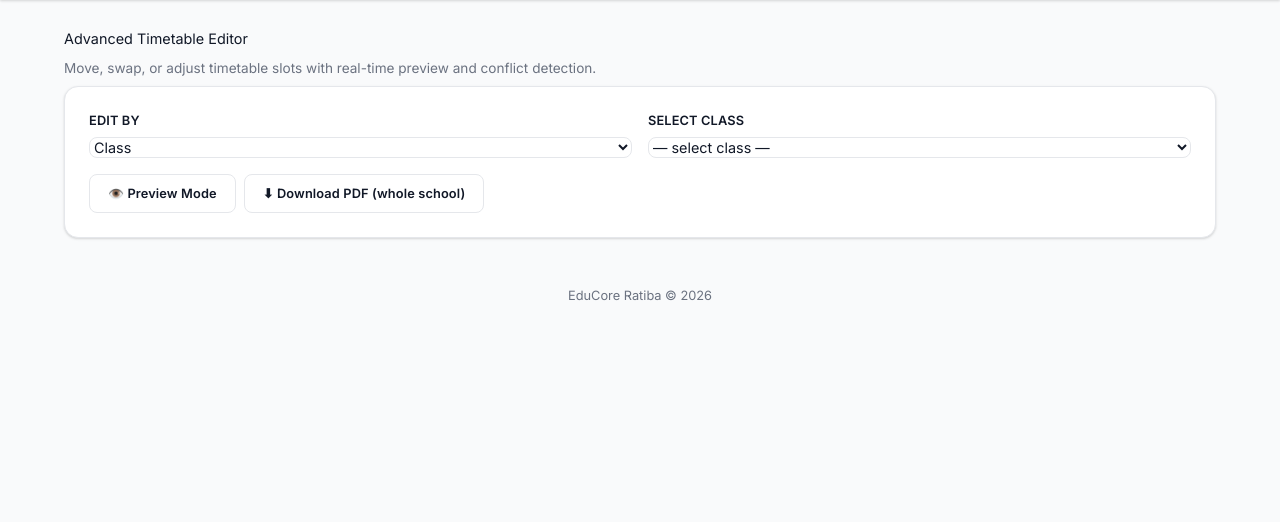
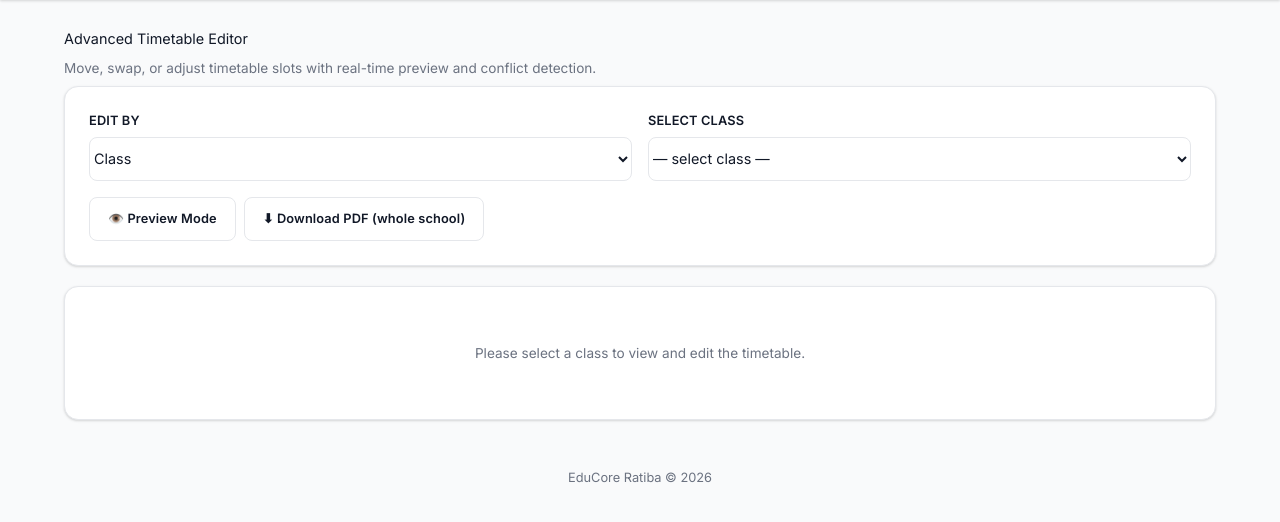
Before and after one commit to Muregis/Educore-Ratiba, a PHP site: page /fet-timetable/admin/edit-timetable.php in a window 1280 px wide. Shown: the part 111-633 px from the top of the page. Run offline with PHP 8.4, Linux system fonts and the light colour scheme; the visitor is signed in with stand-in values (Sample User, id 1); tables that the repository leaves empty or names only in its code hold one stand-in row (values such as "Sample post"); some libraries are stand-ins or nearby versions.

Commit message:
Update edit-timetable.php

```diff
--- a/admin/edit-timetable.php
+++ b/admin/edit-timetable.php
@@ -2,12 +2,24 @@
 declare(strict_types=1);
 session_start();
 require_once __DIR__ . '/../db/db.php';
-require_once __DIR__ . '/generate_engine.php';
+
+// Graceful function loading
+function loadGenerateEngine() {
+    $engineFile = __DIR__ . '/generate_engine.php';
+    if (file_exists($engineFile)) {
+        require_once $engineFile;
+        return true;
+    }
+    return false;
+}
 
 $schoolId = requireLoginAndGetSchoolId();
 $stmt = db()->prepare('SELECT * FROM schools WHERE id = ?');
 $stmt->execute([$schoolId]);
 $school = $stmt->fetch();
+
+// Load generate engine with graceful fallback
+$generateEngineLoaded = loadGenerateEngine();
 
 // Latest generated timetable for this school
 $stmt = db()->prepare(
@@ -18,10 +30,11 @@ $latestGeneration = $stmt->fetch();
 
 $editMode = $_GET['mode'] ?? 'class'; // class, teacher, room, subject
 $selectedId = (int) ($_GET['selected_id'] ?? 0);
-$previewMode = $_GET['preview'] ?? false;
+$previewMode = isset($_GET['preview']) && $_GET['preview'] === '1';
 
-// Get data based on edit mode
+// Get data based on edit mode with error handling
 $editItems = [];
+try {
     switch ($editMode) {
         case 'class':
             $editItems = getClasses($schoolId);
@@ -41,6 +54,13 @@ switch ($editMode) {
             $stmt->execute([$schoolId]);
             $editItems = $stmt->fetchAll();
             break;
+        default:
+            $editMode = 'class';
+            $editItems = getClasses($schoolId);
+    }
+} catch (Throwable $e) {
+    $error = "Failed to load $editMode data: " . $e->getMessage();
+    $editItems = [];
 }
 
 $error = null;
@@ -172,9 +192,10 @@ if ($_SERVER['REQUEST_METHOD'] === 'POST' && ($_POST['action'] ?? '') === 'swap_
     exit;
 }
 
-// Load the grid for display
+// Load the grid for display with error handling
 $slots = [];
 $hourSlotsInUse = [];
+try {
     if ($latestGeneration && $selectedId !== 0) {
         $whereClause = '';
         $params = [$latestGeneration['id'], $selectedId];
@@ -214,6 +235,10 @@ if ($latestGeneration && $selectedId !== 0) {
             $hourSlotsInUse[$s['hour_slot']] = true;
         }
     }
+} catch (Throwable $e) {
+    $error = "Failed to load timetable data: " . $e->getMessage();
+    $slots = [];
+}
 
 $days = ['Monday', 'Tuesday', 'Wednesday', 'Thursday', 'Friday'];
 $hourSlotsSorted = array_keys($hourSlotsInUse);
@@ -222,6 +247,10 @@ sort($hourSlotsSorted);
 $pageTitle = 'Edit Timetable — ' . $school['name'];
 require __DIR__ . '/_header.php';
 ?>
+
+<?php if ($error): ?>
+    <div class="error"><?php echo htmlspecialchars($error); ?></div>
+<?php endif; ?>
 
 <h2 style="margin-top:0;">Advanced Timetable Editor</h2>
 <p class="empty">
@@ -233,18 +262,18 @@ require __DIR__ . '/_header.php';
 <?php else: ?>
     <div class="card">
         <div class="flex flex-col md:flex-row gap-4 mb-4">
-            <div class="flex-1">
+            <div class="flex-1 w-full">
                 <label for="edit_mode">Edit By</label>
-                <select id="edit_mode" onchange="changeEditMode()" class="w-full">
+                <select id="edit_mode" onchange="changeEditMode()" class="w-full min-h-[44px]">
                     <option value="class" <?php echo $editMode === 'class' ? 'selected' : ''; ?>>Class</option>
                     <option value="teacher" <?php echo $editMode === 'teacher' ? 'selected' : ''; ?>>Teacher</option>
                     <option value="room" <?php echo $editMode === 'room' ? 'selected' : ''; ?>>Room</option>
                     <option value="subject" <?php echo $editMode === 'subject' ? 'selected' : ''; ?>>Subject</option>
                 </select>
             </div>
-            <div class="flex-1">
+            <div class="flex-1 w-full">
                 <label for="selected_item">Select <?php echo ucfirst($editMode); ?></label>
-                <select id="selected_item" onchange="changeSelectedItem()" class="w-full">
+                <select id="selected_item" onchange="changeSelectedItem()" class="w-full min-h-[44px]">
                     <option value="">— select <?php echo $editMode; ?> —</option>
                     <?php foreach ($editItems as $item): ?>
                         <option value="<?php echo (int) $item['id']; ?>" <?php echo $item['id'] == $selectedId ? 'selected' : ''; ?>>
@@ -256,42 +285,54 @@ require __DIR__ . '/_header.php';
         </div>
 
         <div class="flex gap-2 flex-wrap">
-            <button type="button" class="btn btn-secondary" onclick="togglePreviewMode()">
+            <button type="button" class="btn btn-secondary min-h-[44px]" onclick="togglePreviewMode()">
                 <?php echo $previewMode ? '📋 Edit Mode' : '👁️ Preview Mode'; ?>
             </button>
-            <a class="btn btn-secondary" href="../export/export.php?scope=whole-school">⬇ Download PDF (whole school)</a>
+            <a class="btn btn-secondary min-h-[44px]" href="../export/export.php?scope=whole-school">⬇ Download PDF (whole school)</a>
         </div>
     </div>
 
     <?php if ($selectedId !== 0): ?>
-        <div id="move-feedback"></div>
+        <div id="move-feedback" class="mb-4"></div>
 
         <!-- Preview Mode -->
         <?php if ($previewMode): ?>
-            <div class="card">
-                <h3>👁️ Preview Mode - Read-only View</h3>
-                <p class="empty">Switch to Edit Mode to make changes.</p>
+            <div class="card bg-light">
+                <div class="flex items-center justify-between mb-4">
+                    <h3 class="text-xl font-bold">👁️ Preview Mode - Read-only View</h3>
+                    <span class="text-muted text-sm">Changes are disabled in preview mode</span>
+                </div>
+                <p class="empty mb-4">Switch to Edit Mode to make changes.</p>
                 <?php renderTimetableGrid($slots, $days, $hourSlotsSorted, $editMode, true); ?>
             </div>
         <?php else: ?>
             <!-- Edit Mode -->
             <div class="card">
-                <h3>✏️ Edit Mode - Make Changes</h3>
-                <p class="empty">Use dropdowns to move slots, or select two slots to swap them.</p>
-                <div class="mb-4">
-                    <button type="button" class="btn btn-secondary" onclick="enableSwapMode()">🔄 Enable Swap Mode</button>
-                    <span id="swap-status" class="text-muted text-sm ml-2">Select first slot to swap</span>
+                <div class="flex items-center justify-between mb-4">
+                    <h3 class="text-xl font-bold">✏️ Edit Mode - Make Changes</h3>
+                    <span class="text-muted text-sm">Click slots to select for swapping</span>
+                </div>
+                <p class="empty mb-4">Use dropdowns to move slots, or select two slots to swap them.</p>
+                <div class="mb-4 flex flex-col sm:flex-row gap-2">
+                    <button type="button" class="btn btn-secondary min-h-[44px]" onclick="enableSwapMode()">
+                        🔄 Enable Swap Mode
+                    </button>
+                    <span id="swap-status" class="text-muted text-sm flex items-center">Select first slot to swap</span>
                 </div>
                 <?php renderTimetableGrid($slots, $days, $hourSlotsSorted, $editMode, false); ?>
             </div>
         <?php endif; ?>
+    <?php else: ?>
+        <div class="card bg-light">
+            <p class="empty text-center py-8">Please select a <?php echo $editMode; ?> to view and edit the timetable.</p>
+        </div>
     <?php endif; ?>
 <?php endif; ?>
 
 <?php
 function renderTimetableGrid($slots, $days, $hourSlots, $editMode, $isPreview) {
     if (empty($slots)) {
-        echo '<p class="empty">No scheduled slots found for this selection.</p>';
+        echo '<div class="bg-light p-6 rounded text-center"><p class="empty">No scheduled slots found for this selection.</p></div>';
         return;
     }
 
@@ -306,48 +347,48 @@ function renderTimetableGrid($slots, $days, $hourSlots, $editMode, $isPreview) {
         $grid[$day][$hour] = $slot;
     }
 ?>
-    <div class="overflow-x-auto">
-        <table class="min-w-full">
+    <div class="overflow-x-auto -mx-4 px-4">
+        <table class="min-w-full border-collapse">
             <thead>
-                <tr>
-                    <th>Time</th>
+                <tr class="bg-light">
+                    <th class="border border-gray-200 p-3 text-left font-semibold text-sm">Time</th>
                     <?php foreach ($days as $day): ?>
-                        <th><?php echo htmlspecialchars($day); ?></th>
+                        <th class="border border-gray-200 p-3 text-center font-semibold text-sm min-w-[140px]"><?php echo htmlspecialchars($day); ?></th>
                     <?php endforeach; ?>
                 </tr>
             </thead>
             <tbody>
                 <?php foreach ($hourSlots as $hour): ?>
-                    <tr>
-                        <td class="font-semibold"><?php echo htmlspecialchars($hour); ?></td>
+                    <tr class="hover:bg-gray-50 transition-colors">
+                        <td class="border border-gray-200 p-3 font-semibold text-sm whitespace-nowrap"><?php echo htmlspecialchars($hour); ?></td>
                         <?php foreach ($days as $day): ?>
-                            <td class="border border-gray-200 p-2 min-w-[150px]">
+                            <td class="border border-gray-200 p-2 min-w-[140px]">
                                 <?php if (isset($grid[$day][$hour])): ?>
                                     <?php $slot = $grid[$day][$hour]; ?>
-                                    <div class="bg-light p-2 rounded text-sm"
+                                    <div class="bg-white border border-gray-200 rounded p-2 text-sm transition-all hover:shadow-md"
                                          data-slot-id="<?php echo (int) $slot['id']; ?>"
                                          onclick="<?php echo $isPreview ? '' : 'selectSlotForSwap(' . (int) $slot['id'] . ')'; ?>"
-                                         style="cursor: <?php echo $isPreview ? 'default' : 'pointer'; ?>;">
-                                        <div class="font-semibold text-primary">
+                                         style="cursor: <?php echo $isPreview ? 'default' : 'pointer'; ?>; min-height: 60px;">
+                                        <div class="font-semibold text-primary text-xs mb-1">
                                             <?php echo htmlspecialchars($slot['subject_name'] ?? $slot['activity_name'] ?? '—'); ?>
                                         </div>
-                                        <div class="text-muted text-xs">
+                                        <div class="text-muted text-xs space-y-0.5">
                                             <?php if ($editMode !== 'teacher'): ?>
-                                                👤 <?php echo htmlspecialchars($slot['teacher_name'] ?? '—'); ?>
+                                                <div>👤 <?php echo htmlspecialchars($slot['teacher_name'] ?? '—'); ?></div>
                                             <?php endif; ?>
                                             <?php if ($editMode !== 'room'): ?>
-                                                🏠 <?php echo htmlspecialchars($slot['room_name'] ?? '—'); ?>
+                                                <div>🏠 <?php echo htmlspecialchars($slot['room_name'] ?? '—'); ?></div>
                                             <?php endif; ?>
                                             <?php if ($editMode !== 'class'): ?>
-                                                📚 <?php echo htmlspecialchars($slot['class_name'] ?? '—'); ?>
+                                                <div>📚 <?php echo htmlspecialchars($slot['class_name'] ?? '—'); ?></div>
                                             <?php endif; ?>
                                         </div>
                                         <?php if ($slot['is_manual_override']): ?>
-                                            <span class="text-warning text-xs">✏️ Manual</span>
+                                            <span class="inline-block mt-1 text-warning text-xs font-semibold">✏️ Manual</span>
                                         <?php endif; ?>
                                     </div>
                                 <?php else: ?>
-                                    <div class="text-muted text-xs text-center py-2">—</div>
+                                    <div class="text-muted text-xs text-center py-4 min-h-[60px] flex items-center justify-center">—</div>
                                 <?php endif; ?>
                             </td>
                         <?php endforeach; ?>
@@ -355,6 +396,17 @@ function renderTimetableGrid($slots, $days, $hourSlots, $editMode, $isPreview) {
                 <?php endforeach; ?>
             </tbody>
         </table>
+    </div>
+
+    <!-- Mobile-only legend -->
+    <div class="md:hidden mt-4 bg-light p-4 rounded text-sm">
+        <p class="font-semibold mb-2">Legend:</p>
+        <div class="space-y-1">
+            <div>👤 Teacher</div>
+            <div>🏠 Room</div>
+            <div>📚 Class</div>
+            <div>✏️ Manual override</div>
+        </div>
     </div>
 <?php
 }
@@ -386,11 +438,13 @@ function togglePreviewMode() {
 function enableSwapMode() {
     swapMode = !swapMode;
     selectedSlotId = null;
-    document.getElementById('swap-status').textContent = swapMode ? 'Select first slot to swap' : 'Swap mode disabled';
+    const statusEl = document.getElementById('swap-status');
+    statusEl.textContent = swapMode ? 'Select first slot to swap' : 'Swap mode disabled';
 
     // Highlight slots that can be swapped
     document.querySelectorAll('[data-slot-id]').forEach(el => {
         el.style.border = swapMode ? '2px solid var(--primary)' : 'none';
+        el.style.cursor = swapMode ? 'pointer' : 'default';
     });
 }
 
@@ -400,7 +454,11 @@ function selectSlotForSwap(slotId) {
     if (selectedSlotId === null) {
         selectedSlotId = slotId;
         document.getElementById('swap-status').textContent = 'Select second slot to swap';
-        document.querySelector(`[data-slot-id="${slotId}"]`).style.backgroundColor = 'var(--primary-bg)';
+        const slotEl = document.querySelector(`[data-slot-id="${slotId}"]`);
+        if (slotEl) {
+            slotEl.style.backgroundColor = 'var(--primary-bg)';
+            slotEl.style.border = '3px solid var(--primary)';
+        }
     } else if (selectedSlotId !== slotId) {
         // Perform swap
         swapSlots(selectedSlotId, slotId);
@@ -408,7 +466,11 @@ function selectSlotForSwap(slotId) {
         // Deselect
         selectedSlotId = null;
         document.getElementById('swap-status').textContent = 'Select first slot to swap';
-        document.querySelector(`[data-slot-id="${slotId}"]`).style.backgroundColor = '';
+        const slotEl = document.querySelector(`[data-slot-id="${slotId}"]`);
+        if (slotEl) {
+            slotEl.style.backgroundColor = '';
+            slotEl.style.border = '2px solid var(--primary)';
+        }
     }
 }
 
@@ -428,15 +490,38 @@ async function swapSlots(slotId1, slotId2) {
         const data = await res.json();
 
         if (data.ok) {
-            feedback.innerHTML = '<div class="success">Slots swapped successfully.</div>';
-            setTimeout(() => window.location.reload(), 700);
+            feedback.innerHTML = '<div class="success">Slots swapped successfully. Reloading...</div>';
+            setTimeout(() => window.location.reload(), 1000);
         } else {
             feedback.innerHTML = '<div class="error">' + data.error + '</div>';
+            // Reset selection
+            selectedSlotId = null;
+            document.getElementById('swap-status').textContent = 'Select first slot to swap';
+            document.querySelectorAll('[data-slot-id]').forEach(el => {
+                el.style.backgroundColor = '';
+                el.style.border = '2px solid var(--primary)';
+            });
         }
     } catch (e) {
         feedback.innerHTML = '<div class="error">Something went wrong. Please try again.</div>';
+        console.error('Swap error:', e);
     }
 }
+
+// Initialize on page load
+document.addEventListener('DOMContentLoaded', function() {
+    // Ensure swap mode is properly initialized
+    if (swapMode) {
+        enableSwapMode();
+    }
+
+    // Add smooth transitions for mobile
+    if (window.innerWidth < 768) {
+        document.querySelectorAll('.card').forEach(card => {
+            card.style.transition = 'all 0.3s ease';
+        });
+    }
+});
 </script>
 
 <?php require __DIR__ . '/_footer.php'; ?>
```
Lines whose indentation alone changed are shown as unchanged.
